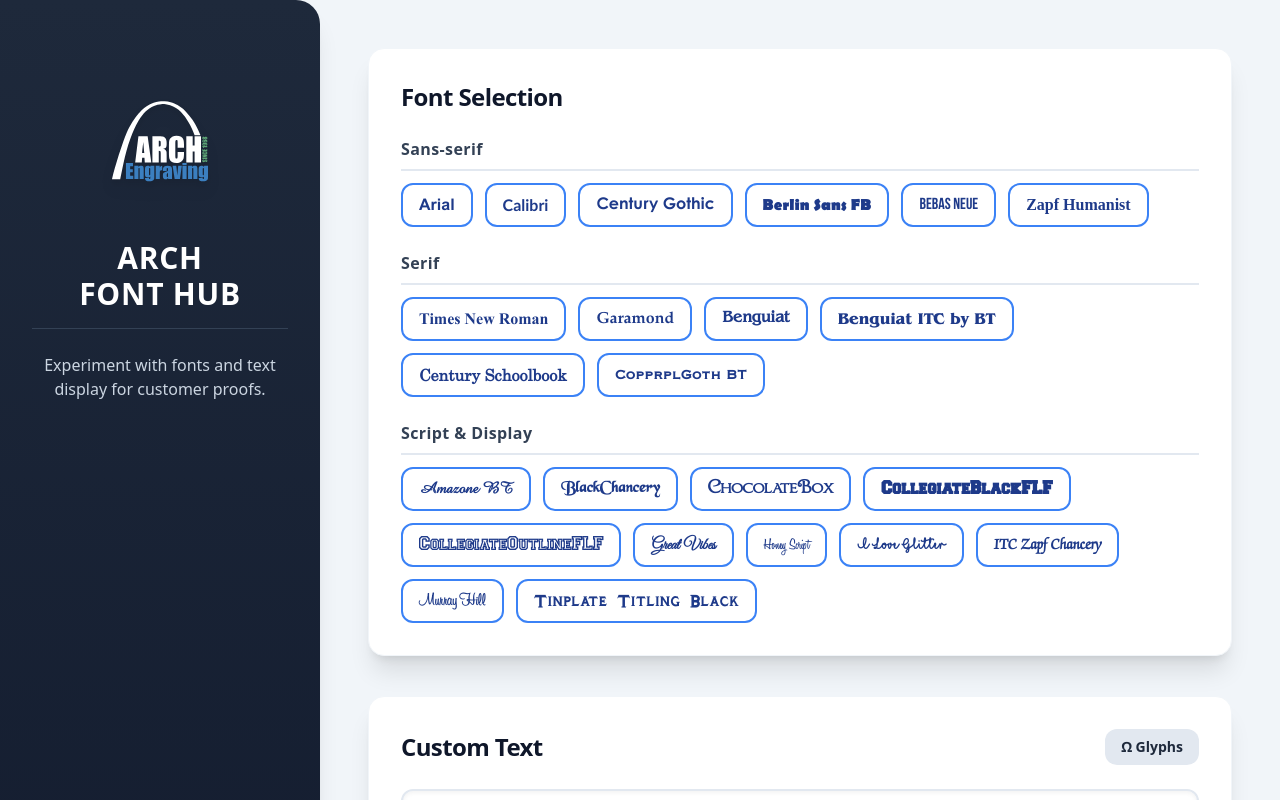
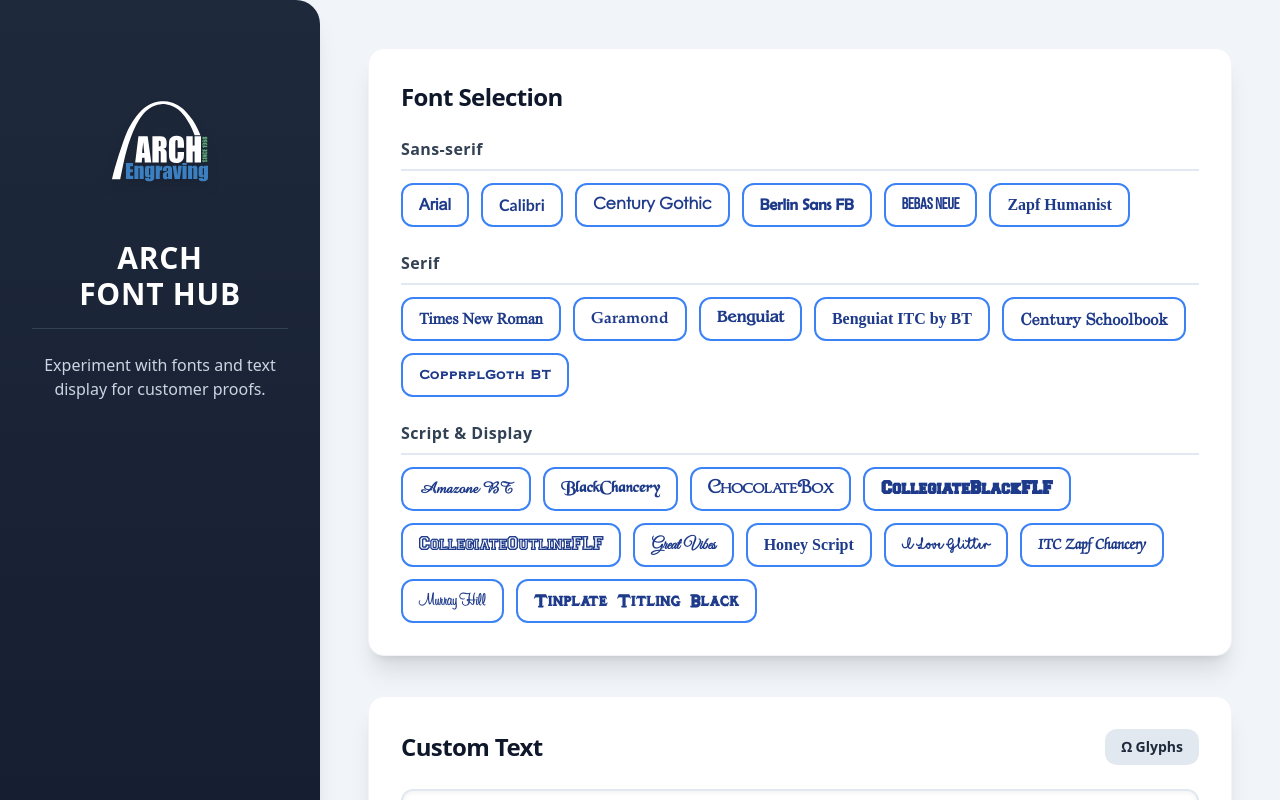
Before and after one commit to Arch-Tom/archfonthub, a React (Vite) app: page / in a window 1280 px wide. Shown: the top 800 px of the page. Built offline with nearby package versions, Linux system fonts and the light colour scheme; a web font is replaced by a local one.

Commit message:
Temporary disabling font limit for testing

```diff
--- a/src/index.css
+++ b/src/index.css
@@ -31,349 +31,205 @@
     }
 }
 
-/* --- Corrected & Complete Font-Face Rules --- */
-/* This section ensures that the font-family names used in your React app */
-/* exactly match the CSS definitions. This is critical for SVG exports */
-/* to recognize the text as editable in programs like CorelDraw. */
+/* --- REVISED: Font-Face Rules for CorelDraw Compatibility --- */
+/* Each font style is now a unique font-family name */
 
-/* AMAZONE BT */
 @font-face {
     font-family: 'Amazone BT';
     src: url('/fonts/AmazoneBT-Regular.woff2') format('woff2'), url('/fonts/AmazoneBT-Regular.woff') format('woff');
-    font-weight: normal;
-    font-style: italic;
-    font-display: swap;
-}
-
-/* ARIAL */
-@font-face {
-    font-family: 'Arial';
-    src: url('/fonts/ArialMT.woff2') format('woff2'), url('/fonts/ArialMT.woff') format('woff');
-    font-weight: normal;
-    font-style: normal;
-    font-display: swap;
 }
 
 @font-face {
     font-family: 'Arial';
-    src: url('/fonts/Arial-BoldMT.woff2') format('woff2'), url('/fonts/Arial-BoldMT.woff') format('woff');
-    font-weight: bold;
-    font-style: normal;
-    font-display: swap;
+    src: url('/fonts/ArialMT.woff2') format('woff2'), url('/fonts/ArialMT.woff') format('woff');
 }
 
 @font-face {
-    font-family: 'Arial';
-    src: url('/fonts/Arial-ItalicMT.woff2') format('woff2'), url('/fonts/Arial-ItalicMT.woff') format('woff');
-    font-weight: normal;
-    font-style: italic;
-    font-display: swap;
+    font-family: 'Arial Bold';
+    src: url('/fonts/Arial-BoldMT.woff2') format('woff2'), url('/fonts/Arial-BoldMT.woff') format('woff');
 }
 
 @font-face {
-    font-family: 'Arial';
-    src: url('/fonts/Arial-BoldItalicMT.woff2') format('woff2'), url('/fonts/Arial-BoldItalicMT.woff') format('woff');
-    font-weight: bold;
-    font-style: italic;
-    font-display: swap;
+    font-family: 'Arial Italic';
+    src: url('/fonts/Arial-ItalicMT.woff2') format('woff2'), url('/fonts/Arial-ItalicMT.woff') format('woff');
 }
 
-/* BEBAS NEUE */
 @font-face {
-    font-family: 'Bebas Neue';
-    src: url('/fonts/BebasNeue-Regular.woff2') format('woff2'), url('/fonts/BebasNeue-Regular.woff') format('woff');
-    font-weight: normal;
-    font-style: normal;
-    font-display: swap;
+    font-family: 'Arial Bold Italic';
+    src: url('/fonts/Arial-BoldItalicMT.woff2') format('woff2'), url('/fonts/Arial-BoldItalicMT.woff') format('woff');
 }
 
 @font-face {
     font-family: 'Bebas Neue';
-    src: url('/fonts/BebasNeue-Bold.woff2') format('woff2'), url('/fonts/BebasNeue-Bold.woff') format('woff');
-    font-weight: bold;
-    font-style: normal;
-    font-display: swap;
+    src: url('/fonts/BebasNeue-Regular.woff2') format('woff2'), url('/fonts/BebasNeue-Regular.woff') format('woff');
 }
 
-/* BENGUIAT */
+@font-face {
+    font-family: 'Bebas Neue Bold';
+    src: url('/fonts/BebasNeue-Bold.woff2') format('woff2'), url('/fonts/BebasNeue-Bold.woff') format('woff');
+}
+
 @font-face {
     font-family: 'Benguiat';
     src: url('/fonts/Benguiat.woff2') format('woff2'), url('/fonts/Benguiat.woff') format('woff');
-    font-weight: normal;
-    font-style: normal;
-    font-display: swap;
-}
-
-/* BENGUIAT ITC BY BT */
-@font-face {
-    font-family: 'Benguiat ITC by BT';
-    src: url('/fonts/BenguiatITCbyBT-Bold.woff2') format('woff2'), url('/fonts/BenguiatITCbyBT-Bold.woff') format('woff');
-    font-weight: bold;
-    font-style: normal;
-    font-display: swap;
 }
 
 @font-face {
-    font-family: 'Benguiat ITC by BT';
-    src: url('/fonts/BenguiatITCbyBT-BookItalic.woff2') format('woff2'), url('/fonts/BenguiatITCbyBT-BookItalic.woff') format('woff');
-    font-weight: normal;
-    font-style: italic;
-    font-display: swap;
+    font-family: 'Benguiat ITC by BT Bold';
+    src: url('/fonts/BenguiatITCbyBT-Bold.woff2') format('woff2'), url('/fonts/BenguiatITCbyBT-Bold.woff') format('woff');
 }
 
-/* BERLIN SANS FB */
 @font-face {
-    font-family: 'Berlin Sans FB';
-    src: url('/fonts/BerlinSansFB-Reg.woff2') format('woff2'), url('/fonts/BerlinSansFB-Reg.woff') format('woff');
-    font-weight: normal;
-    font-style: normal;
-    font-display: swap;
+    font-family: 'Benguiat ITC by BT Italic';
+    src: url('/fonts/BenguiatITCbyBT-BookItalic.woff2') format('woff2'), url('/fonts/BenguiatITCbyBT-BookItalic.woff') format('woff');
 }
 
 @font-face {
     font-family: 'Berlin Sans FB';
-    src: url('/fonts/BerlinSansFB-Bold.woff2') format('woff2'), url('/fonts/BerlinSansFB-Bold.woff') format('woff');
-    font-weight: bold;
-    font-style: normal;
-    font-display: swap;
+    src: url('/fonts/BerlinSansFB-Reg.woff2') format('woff2'), url('/fonts/BerlinSansFB-Reg.woff') format('woff');
 }
 
-/* BLACKCHANCERY */
+@font-face {
+    font-family: 'Berlin Sans FB Bold';
+    src: url('/fonts/BerlinSansFB-Bold.woff2') format('woff2'), url('/fonts/BerlinSansFB-Bold.woff') format('woff');
+}
+
 @font-face {
     font-family: 'BlackChancery';
     src: url('/fonts/BlackChancery.woff2') format('woff2'), url('/fonts/BlackChancery.woff') format('woff');
-    font-weight: normal;
-    font-style: normal;
-    font-display: swap;
-}
-
-/* CALIBRI */
-@font-face {
-    font-family: 'Calibri';
-    src: url('/fonts/Calibri.woff2') format('woff2'), url('/fonts/Calibri.woff') format('woff');
-    font-weight: normal;
-    font-style: normal;
-    font-display: swap;
 }
 
 @font-face {
     font-family: 'Calibri';
-    src: url('/fonts/Calibri-Bold.woff2') format('woff2'), url('/fonts/Calibri-Bold.woff') format('woff');
-    font-weight: bold;
-    font-style: normal;
-    font-display: swap;
+    src: url('/fonts/Calibri.woff2') format('woff2'), url('/fonts/Calibri.woff') format('woff');
 }
 
 @font-face {
-    font-family: 'Calibri';
-    src: url('/fonts/Calibri-Italic.woff2') format('woff2'), url('/fonts/Calibri-Italic.woff') format('woff');
-    font-weight: normal;
-    font-style: italic;
-    font-display: swap;
+    font-family: 'Calibri Bold';
+    src: url('/fonts/Calibri-Bold.woff2') format('woff2'), url('/fonts/Calibri-Bold.woff') format('woff');
 }
 
 @font-face {
-    font-family: 'Calibri';
-    src: url('/fonts/Calibri-BoldItalic.woff2') format('woff2'), url('/fonts/Calibri-BoldItalic.woff') format('woff');
-    font-weight: bold;
-    font-style: italic;
-    font-display: swap;
+    font-family: 'Calibri Italic';
+    src: url('/fonts/Calibri-Italic.woff2') format('woff2'), url('/fonts/Calibri-Italic.woff') format('woff');
 }
 
-/* CENTURY GOTHIC */
 @font-face {
-    font-family: 'Century Gothic';
-    src: url('/fonts/CenturyGothicPaneuropean.woff2') format('woff2'), url('/fonts/CenturyGothicPaneuropean.woff') format('woff');
-    font-weight: normal;
-    font-style: normal;
-    font-display: swap;
+    font-family: 'Calibri Bold Italic';
+    src: url('/fonts/Calibri-BoldItalic.woff2') format('woff2'), url('/fonts/Calibri-BoldItalic.woff') format('woff');
 }
 
 @font-face {
     font-family: 'Century Gothic';
-    src: url('/fonts/CenturyGothicPaneuropean-Bold.woff2') format('woff2'), url('/fonts/CenturyGothicPaneuropean-Bold.woff') format('woff');
-    font-weight: bold;
-    font-style: normal;
-    font-display: swap;
+    src: url('/fonts/CenturyGothicPaneuropean.woff2') format('woff2'), url('/fonts/CenturyGothicPaneuropean.woff') format('woff');
 }
 
 @font-face {
-    font-family: 'Century Gothic';
-    src: url('/fonts/CenturyGothicPaneuropean-ItalicMT.woff2') format('woff2'), url('/fonts/CenturyGothicPaneuropean-ItalicMT.woff') format('woff');
-    font-weight: normal;
-    font-style: italic;
-    font-display: swap;
+    font-family: 'Century Gothic Bold';
+    src: url('/fonts/CenturyGothicPaneuropean-Bold.woff2') format('woff2'), url('/fonts/CenturyGothicPaneuropean-Bold.woff') format('woff');
 }
 
 @font-face {
-    font-family: 'Century Gothic';
-    src: url('/fonts/CenturyGothicPaneuropean-BoldItalic.woff2') format('woff2'), url('/fonts/CenturyGothicPaneuropean-BoldItalic.woff') format('woff');
-    font-weight: bold;
-    font-style: italic;
-    font-display: swap;
+    font-family: 'Century Gothic Italic';
+    src: url('/fonts/CenturyGothicPaneuropean-ItalicMT.woff2') format('woff2'), url('/fonts/CenturyGothicPaneuropean-ItalicMT.woff') format('woff');
 }
 
-/* CENTURY SCHOOLBOOK */
+@font-face {
+    font-family: 'Century Gothic Bold Italic';
+    src: url('/fonts/CenturyGothicPaneuropean-BoldItalic.woff2') format('woff2'), url('/fonts/CenturyGothicPaneuropean-BoldItalic.woff') format('woff');
+}
+
 @font-face {
     font-family: 'Century Schoolbook';
     src: url('/fonts/CenturySchoolbook.woff2') format('woff2'), url('/fonts/CenturySchoolbook.woff') format('woff');
-    font-weight: normal;
-    font-style: normal;
-    font-display: swap;
 }
 
-/* CHOCOLATEBOX */
 @font-face {
     font-family: 'ChocolateBox';
     src: url('/fonts/ChocolateBox.woff2') format('woff2'), url('/fonts/ChocolateBox.woff') format('woff');
-    font-weight: normal;
-    font-style: normal;
-    font-display: swap;
 }
 
-/* COLLEGIATE FLF */
 @font-face {
     font-family: 'CollegiateBlackFLF';
     src: url('/fonts/CollegiateBlackFLF.woff2') format('woff2'), url('/fonts/CollegiateBlackFLF.woff') format('woff');
-    font-weight: normal;
-    font-style: normal;
-    font-display: swap;
 }
 
 @font-face {
     font-family: 'CollegiateOutlineFLF';
     src: url('/fonts/CollegiateOutlineFLF.woff2') format('woff2'), url('/fonts/CollegiateOutlineFLF.woff') format('woff');
-    font-weight: normal;
-    font-style: normal;
-    font-display: swap;
 }
 
-/* COPPRPLGOTH BT */
 @font-face {
     font-family: 'CopprplGoth BT';
     src: url('/fonts/CopperplateGothicBT-Roman.woff2') format('woff2'), url('/fonts/CopperplateGothicBT-Roman.woff') format('woff');
-    font-weight: normal;
-    font-style: normal;
-    font-display: swap;
 }
 
-/* GARAMOND */
 @font-face {
     font-family: 'Garamond';
     src: url('/fonts/Garamond.woff2') format('woff2'), url('/fonts/Garamond.woff') format('woff');
-    font-weight: normal;
-    font-style: normal;
-    font-display: swap;
 }
 
-/* GREAT VIBES */
 @font-face {
     font-family: 'Great Vibes';
     src: url('/fonts/GreatVibes-Regular.woff2') format('woff2'), url('/fonts/GreatVibes-Regular.woff') format('woff');
-    font-weight: normal;
-    font-style: normal;
-    font-display: swap;
-}
-
-/* HONEY SCRIPT */
-@font-face {
-    font-family: 'Honey Script';
-    src: url('/fonts/HoneyScript-Light.woff2') format('woff2'), url('/fonts/HoneyScript-Light.woff') format('woff');
-    font-weight: 300;
-    font-style: normal;
-    font-display: swap;
 }
 
 @font-face {
-    font-family: 'Honey Script';
-    src: url('/fonts/HoneyScript-SemiBold.woff2') format('woff2'), url('/fonts/HoneyScript-SemiBold.woff') format('woff');
-    font-weight: 600;
-    font-style: normal;
-    font-display: swap;
+    font-family: 'Honey Script Light';
+    src: url('/fonts/HoneyScript-Light.woff2') format('woff2'), url('/fonts/HoneyScript-Light.woff') format('woff');
 }
 
-/* I LOVE GLITTER */
+@font-face {
+    font-family: 'Honey Script SemiBold';
+    src: url('/fonts/HoneyScript-SemiBold.woff2') format('woff2'), url('/fonts/HoneyScript-SemiBold.woff') format('woff');
+}
+
 @font-face {
     font-family: 'I Love Glitter';
     src: url('/fonts/ILoveGlitter.woff2') format('woff2'), url('/fonts/ILoveGlitter.woff') format('woff');
-    font-weight: normal;
-    font-style: normal;
-    font-display: swap;
 }
 
-/* MURRAY HILL */
+@font-face {
+    font-family: 'ITC Zapf Chancery';
+    src: url('/fonts/ZapfChancery-Roman.woff2') format('woff2'), url('/fonts/ZapfChancery-Roman.woff') format('woff');
+}
+
 @font-face {
     font-family: 'Murray Hill';
     src: url('/fonts/MurrayHill.woff2') format('woff2'), url('/fonts/MurrayHill.woff') format('woff');
-    font-weight: normal;
-    font-style: normal;
-    font-display: swap;
-}
-
-/* TIMES NEW ROMAN */
-@font-face {
-    font-family: 'Times New Roman';
-    src: url('/fonts/TimesNewRomanPSMT.woff2') format('woff2'), url('/fonts/TimesNewRomanPSMT.woff') format('woff');
-    font-weight: normal;
-    font-style: normal;
-    font-display: swap;
 }
 
 @font-face {
     font-family: 'Times New Roman';
-    src: url('/fonts/TimesNewRomanPS-BoldMT.woff2') format('woff2'), url('/fonts/TimesNewRomanPS-BoldMT.woff') format('woff');
-    font-weight: bold;
-    font-style: normal;
-    font-display: swap;
+    src: url('/fonts/TimesNewRomanPSMT.woff2') format('woff2'), url('/fonts/TimesNewRomanPSMT.woff') format('woff');
 }
 
 @font-face {
-    font-family: 'Times New Roman';
-    src: url('/fonts/TimesNewRomanPS-ItalicMT.woff2') format('woff2'), url('/fonts/TimesNewRomanPS-ItalicMT.woff') format('woff');
-    font-weight: normal;
-    font-style: italic;
-    font-display: swap;
+    font-family: 'Times New Roman Bold';
+    src: url('/fonts/TimesNewRomanPS-BoldMT.woff2') format('woff2'), url('/fonts/TimesNewRomanPS-BoldMT.woff') format('woff');
 }
 
 @font-face {
-    font-family: 'Times New Roman';
-    src: url('/fonts/TimesNewRomanPS-BoldItalicMT.woff2') format('woff2'), url('/fonts/TimesNewRomanPS-BoldItalicMT.woff') format('woff');
-    font-weight: bold;
-    font-style: italic;
-    font-display: swap;
+    font-family: 'Times New Roman Italic';
+    src: url('/fonts/TimesNewRomanPS-ItalicMT.woff2') format('woff2'), url('/fonts/TimesNewRomanPS-ItalicMT.woff') format('woff');
 }
 
-/* TINPLATE TITLING BLACK */
+@font-face {
+    font-family: 'Times New Roman Bold Italic';
+    src: url('/fonts/TimesNewRomanPS-BoldItalicMT.woff2') format('woff2'), url('/fonts/TimesNewRomanPS-BoldItalicMT.woff') format('woff');
+}
+
 @font-face {
     font-family: 'Tinplate Titling Black';
     src: url('/fonts/TinplateTitlingBlack.woff2') format('woff2'), url('/fonts/TinplateTitlingBlack.woff') format('woff');
-    font-weight: 900;
-    font-style: normal;
-    font-display: swap;
 }
 
-/* ITC ZAPF CHANCERY */
-@font-face {
-    font-family: 'ITC Zapf Chancery';
-    src: url('/fonts/ZapfChancery-Roman.woff2') format('woff2'), url('/fonts/ZapfChancery-Roman.woff') format('woff');
-    font-weight: normal;
-    font-style: normal;
-    font-display: swap;
-}
-
-/* ZAPF HUMANIST */
 @font-face {
     font-family: 'Zapf Humanist';
     src: url('/fonts/ZHUM601D.woff2') format('woff2'), url('/fonts/ZHUM601D.woff') format('woff');
-    font-weight: normal;
-    font-style: normal;
-    font-display: swap;
 }
 
 @font-face {
     font-family: 'ZapfHumanist601BT-Demi';
     src: url('/fonts/ZapfHumanist601BT-Demi.woff2') format('woff2'), url('/fonts/ZapfHumanist601BT-Demi.woff') format('woff');
-    font-weight: bold;
-    font-style: normal;
-    font-display: swap;
 }
```
Also changed, not shown: src/App.jsx (+41 -42 lines).
